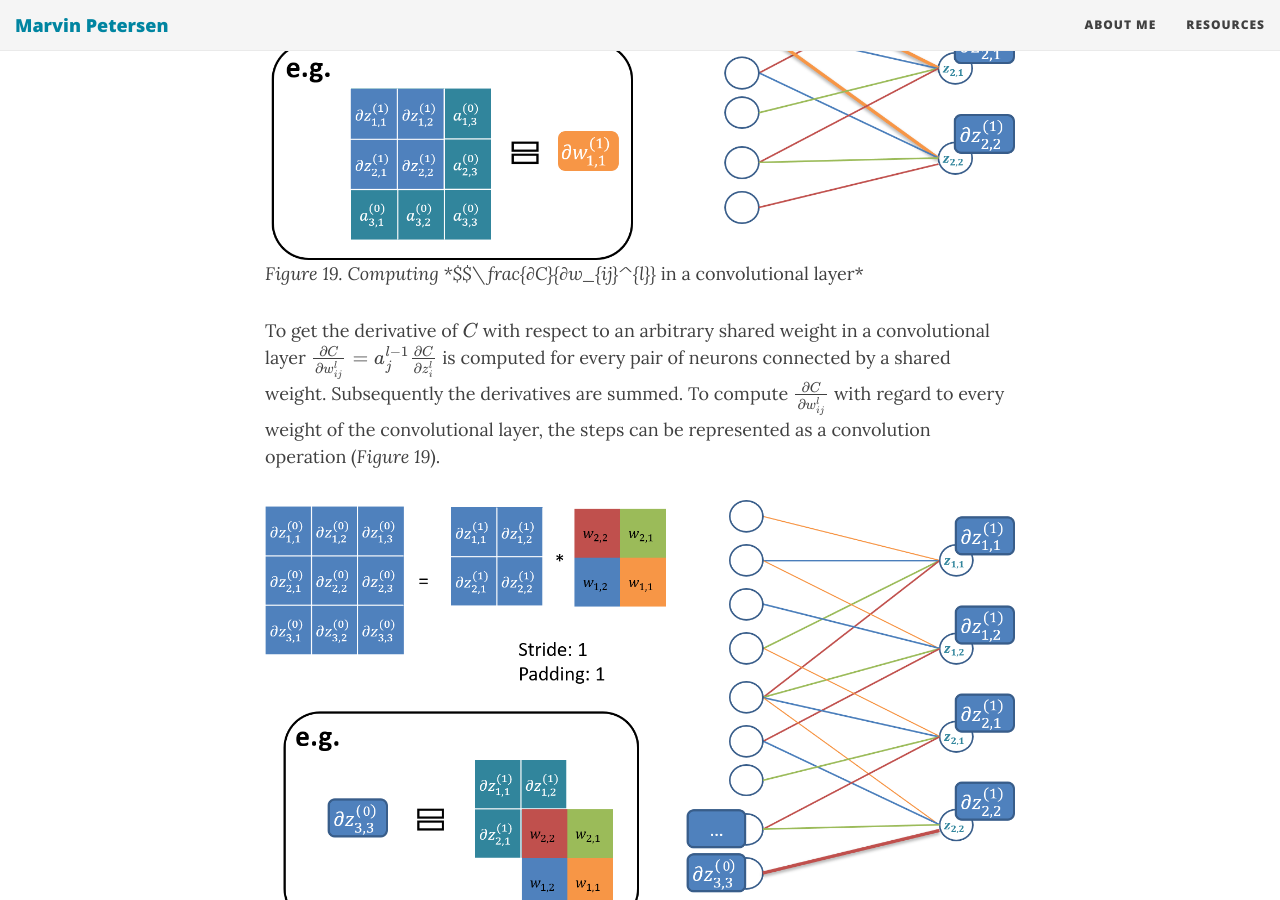
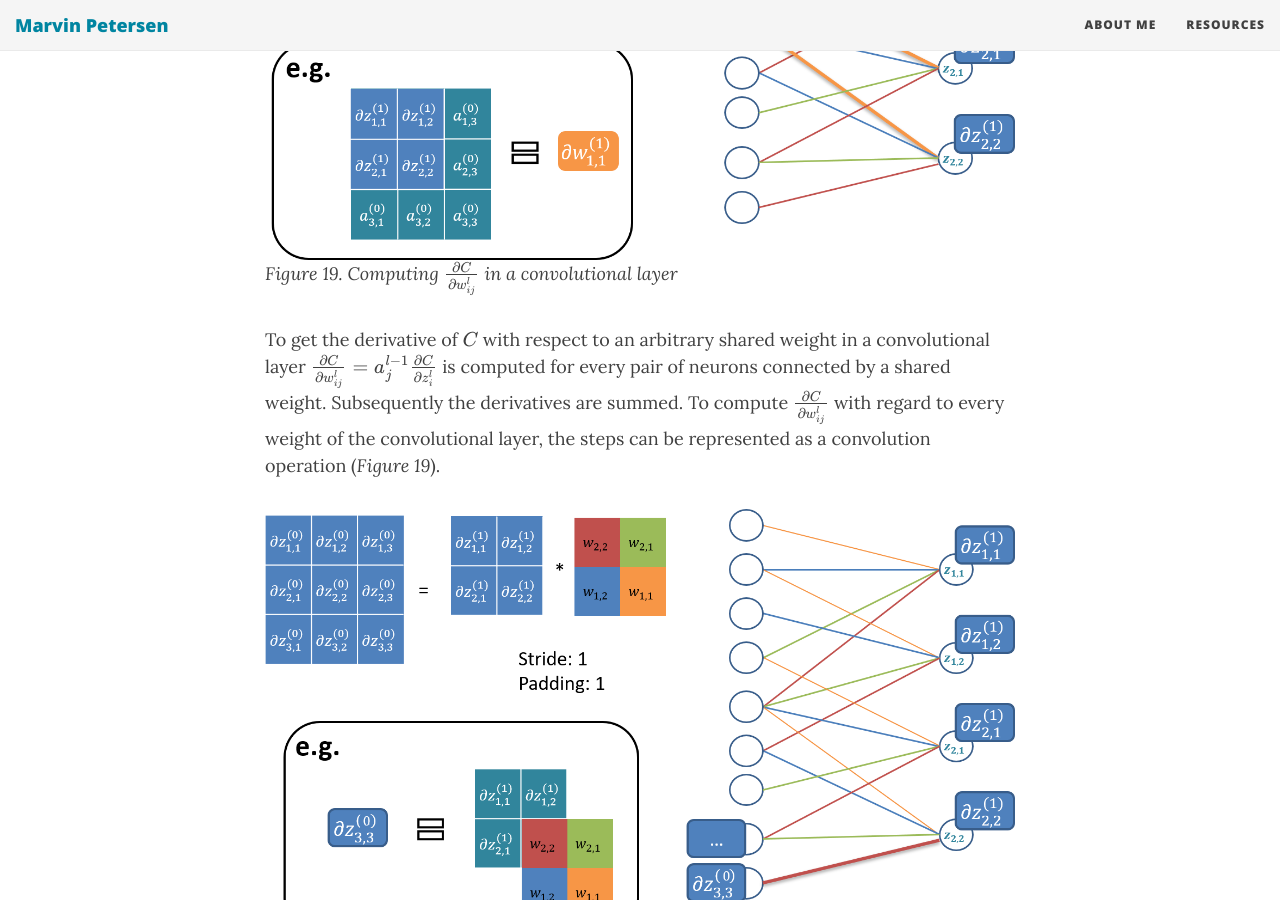
Before and after one commit to m-petersen/vinpetersen.github.io, a Jekyll site: the page built from _posts/2018-11-29-a-guided-tour-through-a-convolutional-neural-network-part-4.md, in a window 1280 px wide and 900 px high, scrolled down 4744 px. Built offline with Jekyll 4.4.1, drawn with Linux system fonts in a browser that asks for light colours; nearby versions of some CDN libraries; formulas are drawn with MathJax 3.

```diff
--- a/_posts/2018-11-29-a-guided-tour-through-a-convolutional-neural-network-part-4.md
+++ b/_posts/2018-11-29-a-guided-tour-through-a-convolutional-neural-network-part-4.md
@@ -57,7 +57,7 @@ In the equation, the backward movement is retraced. From the initial $\boldsymbo
 Just as fully-connected layers, convolutional layers can also be visualised in computational graph format. Thereby, two specific characteristics are revealed. At first the graph is sparse, meaning that the the neurons are not fully-connected. Secondly, weights are shared between neurons (*Fig 18*: colour-coded connections).
 
 ![conv_backprop_wei.png]({{site.baseurl}}/img/conv_backprop_wei.png)
-*Figure 19. Computing *$$\frac{∂C}{∂w_{ij}^{l}}* in a convolutional layer*
+*Figure 19. Computing $$\frac{∂C}{∂w_{ij}^{l}}$$ in a convolutional layer*
 
 To get the derivative of $C$ with respect to an arbitrary shared weight in a convolutional layer $$\frac{∂C}{∂w_{ij}^{l}}=a_{j}^{l-1}\frac{∂C}{∂z_{i}^{l}}$$ is computed for every pair of neurons connected by a shared weight. Subsequently the derivatives are summed. To compute $$\frac{∂C}{∂w_{ij}^{l}}$$ with regard to every weight of the convolutional layer, the steps can be represented as a convolution operation (*Figure 19*).
 
```
